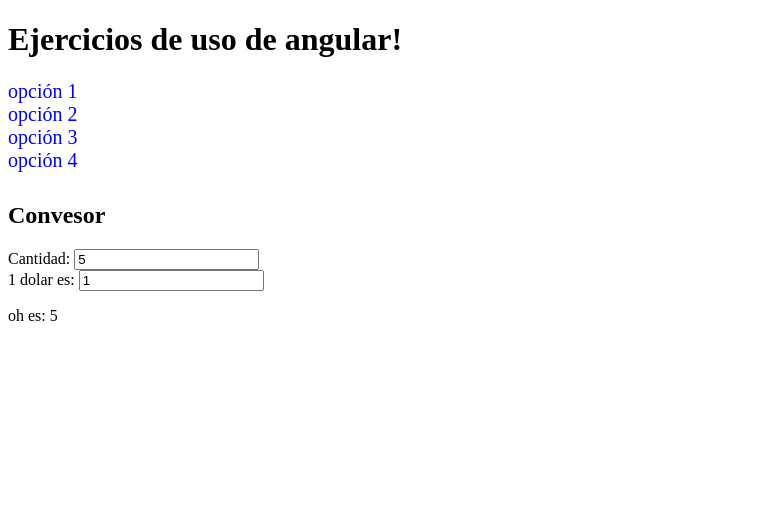
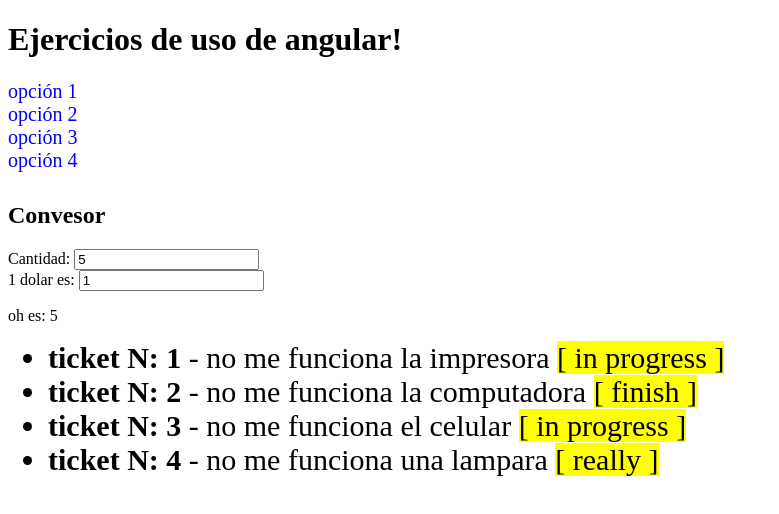
Before and after one commit to mpita/test_Angular2, an Angular app: page / in a window 1280 px wide. Shown: the top 514 px of the page, without its empty margins (0-779 px from the left). Built offline with nearby package versions, Linux system fonts and the light colour scheme.

Commit message:
Creating service tickets

```diff
--- a/src/app/app.component.html
+++ b/src/app/app.component.html
@@ -12,3 +12,10 @@
 <p>
   oh es: {{ cantidad | conversorPipe:factor }}
 </p>
+
+<ul>
+  <li *ngFor="let ticket of tickets" gigant>
+    <b>ticket N: {{ticket.id}}</b> - {{ticket.titulo}}
+    <span highligt> [ {{ticket.estado}} ] </span>
+  </li>
+</ul>
--- a/src/app/app.component.ts
+++ b/src/app/app.component.ts
@@ -2,6 +2,9 @@ import { Component } from '@angular/core';
 
 // importamos input componet que creamos
 import { InputComponet } from './input/input.component'
+
+// importamos el servicio Ticket
+import { TicketService } from './services/ticket.service'
 
 @Component({
   selector: 'app-root',
@@ -13,6 +16,13 @@ export class AppComponent {
   title = 'Ejercicios de uso de angular!';
   // votacion modificado por la funcion addVoto
   votacion = '';
+  // listado de ticket
+  tickets:any;
+
+  // el contructor crear el listado de tique desde el servicio ticketService
+  constructor(private ticketService : TicketService) {
+    this.tickets = ticketService.getTiket();
+  }
 
   // votos array visible en input app que se integar con el selector input-componet
   votos = [
--- a/src/app/app.module.ts
+++ b/src/app/app.module.ts
@@ -15,6 +15,9 @@ import { ConversorPipe } from './pipes/conversor.pipe'
 import { GigantDirective } from './directives/gigant.directive'
 import { HighligtDirective } from './directives/highlight.directive'
 
+// importamos el servicio Ticket
+import { TicketService } from './services/ticket.service'
+
 @NgModule({
   declarations: [
     AppComponent,
@@ -31,7 +34,7 @@ import { HighligtDirective } from './directives/highlight.directive'
     FormsModule,
     HttpModule
   ],
-  providers: [],
+  providers: [TicketService],
   bootstrap: [AppComponent]
 })
 export class AppModule { }
--- /dev/null
+++ b/src/app/services/mocks/tickets.mock.ts
@@ -0,0 +1,6 @@
+export var TICKETS:Array<any> = [
+    {'id': 1, 'titulo': 'no me funciona la impresora', 'estado': 'in progress'},
+    {'id': 2, 'titulo': 'no me funciona la computadora', 'estado': 'finish'},
+    {'id': 3, 'titulo': 'no me funciona el celular', 'estado': 'in progress'},
+    {'id': 4, 'titulo': 'no me funciona una lampara', 'estado': 'really'}
+];
--- /dev/null
+++ b/src/app/services/ticket.service.ts
@@ -0,0 +1,16 @@
+import { Injectable } from '@angular/core';
+import { TICKETS } from './mocks/tickets.mock';
+
+@Injectable()
+export class TicketService {
+
+    miVariableTickectGlobal = "Soy una variable global";
+
+    getTiket() {
+        return TICKETS;
+    }
+
+    getVariableGlobal():string {
+        return this.miVariableTickectGlobal;
+    }
+}
```
